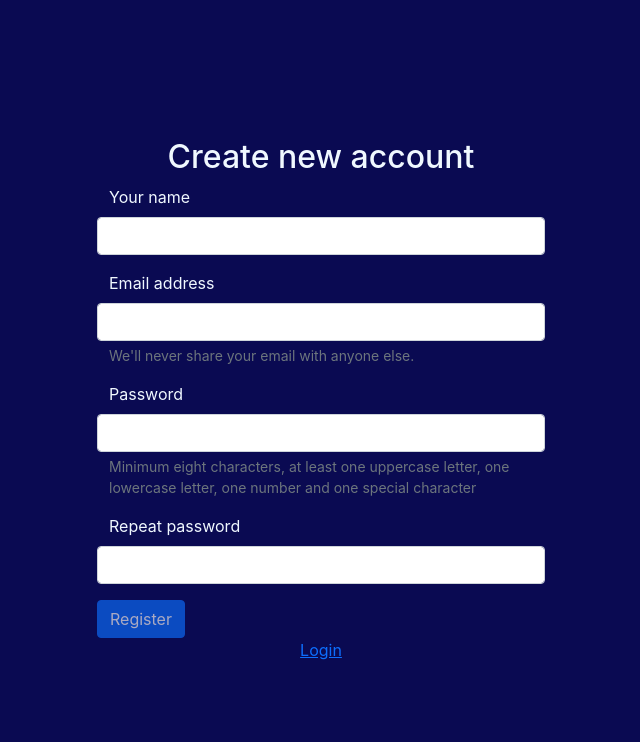
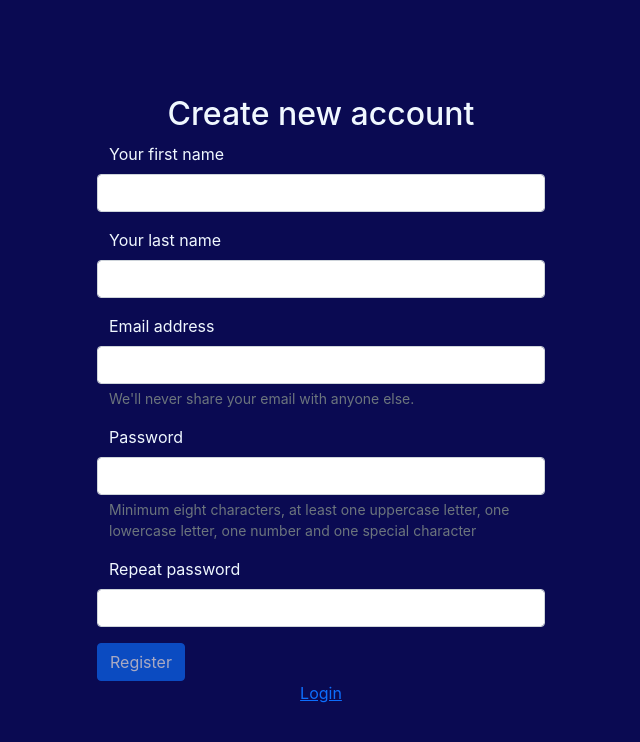
Before and after one commit to klaudiak98/social-networking-site, a React (Vite) app in the folder frontend/: page /register in a window 1280 px wide. Shown: the top 742 px of the page, without its empty margins (319-959 px from the left). Built offline with nearby package versions, Linux system fonts and the light colour scheme.

Commit message:
Update register form

```diff
--- a/frontend/src/components/Register.jsx
+++ b/frontend/src/components/Register.jsx
@@ -5,7 +5,8 @@ import Modal from './Modal'
 
 const Register = () => {
 
-    const [name, setName] = useState('')
+    const [firstName, setFirstName] = useState('')
+    const [lastName, setLastName] = useState('')
     const [email, setEmail] = useState('')
     const [password, setPassword] = useState('')
     const [repassword, setRepassword] = useState('')
@@ -22,7 +23,8 @@ const Register = () => {
 
         (emailAvailability && passwordCorrect && samePasswords)
         ? await axios.post("http://localhost:5000/api/auth/signup", {
-            "name": name,
+            "firstName": firstName,
+            "lastName": lastName,
             "email": email,
             "password": password
         })
@@ -49,13 +51,22 @@ const Register = () => {
                     <div className="row justify-content-center w-70">
                         <form className = 'col-md-6' onSubmit={handleSubmit}>
                             <div className="row mb-3">
-                                <label htmlFor="name" className="form-label">Your name</label>
+                                <label htmlFor="firstName" className="form-label">Your first name</label>
                                 <input
                                     type="text"
                                     className="form-control"
-                                    id="name"
-                                    value={name}
-                                    onChange={e => setName(e.target.value)}/>
+                                    id="firstName"
+                                    value={firstName}
+                                    onChange={e => setFirstName(e.target.value)}/>
+                            </div>
+                            <div className="row mb-3">
+                                <label htmlFor="lastName" className="form-label">Your last name</label>
+                                <input
+                                    type="text"
+                                    className="form-control"
+                                    id="lastName"
+                                    value={lastName}
+                                    onChange={e => setLastName(e.target.value)}/>
                             </div>
                             <div className="row mb-3">
                                 <label htmlFor="email" className="form-label">Email address</label>
@@ -93,7 +104,7 @@ const Register = () => {
                             <button
                                 className="row btn btn-primary"
                                 type='submit'
-                                disabled={!name.length || !email.length || !password.length || !passwordCorrect || !samePasswords}>Register</button>
+                                disabled={!firstName.length || !lastName.length || !email.length || !password.length || !passwordCorrect || !samePasswords}>Register</button>
                         </form>
                     </div>
                     <div className="row justify-content-center">
```
